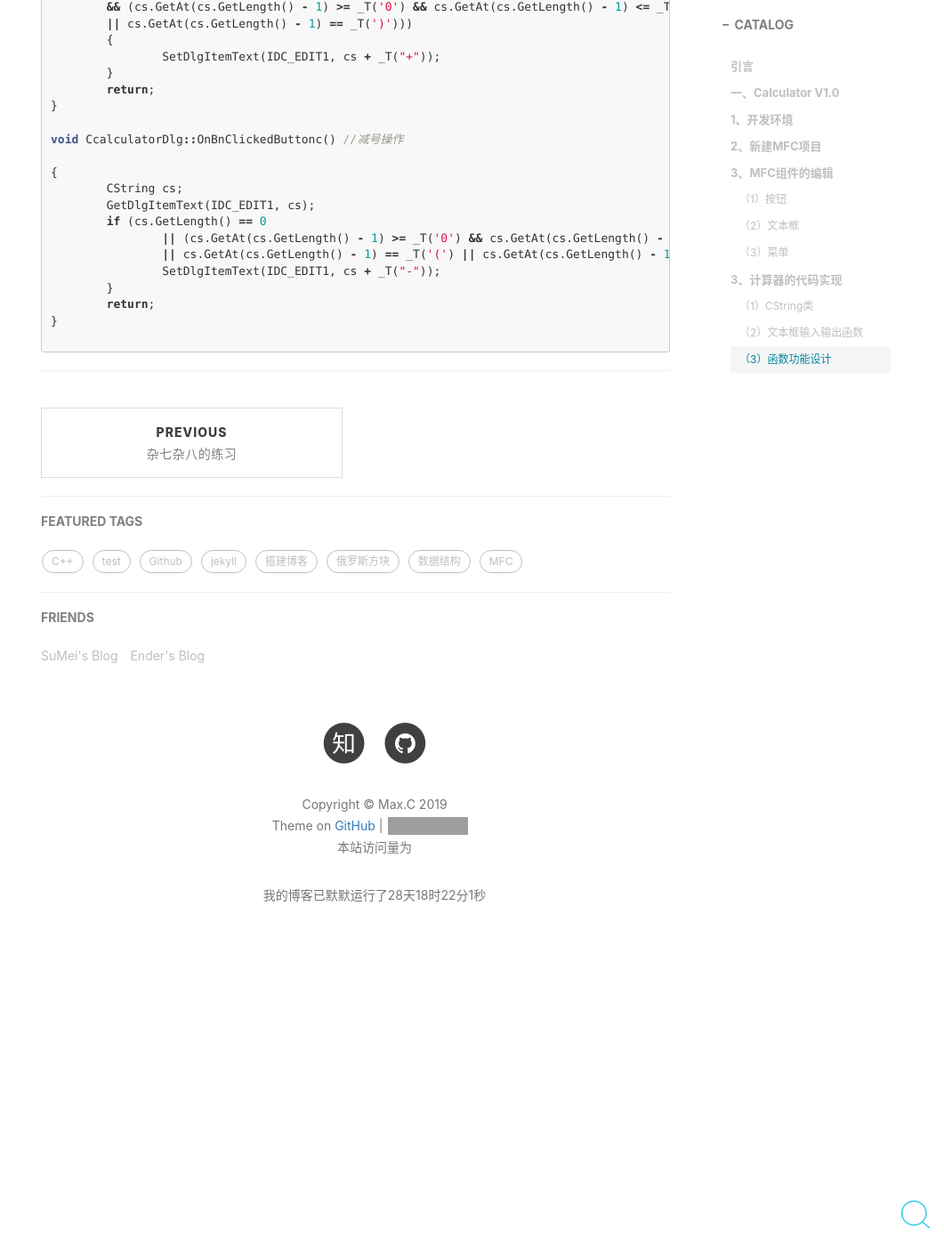
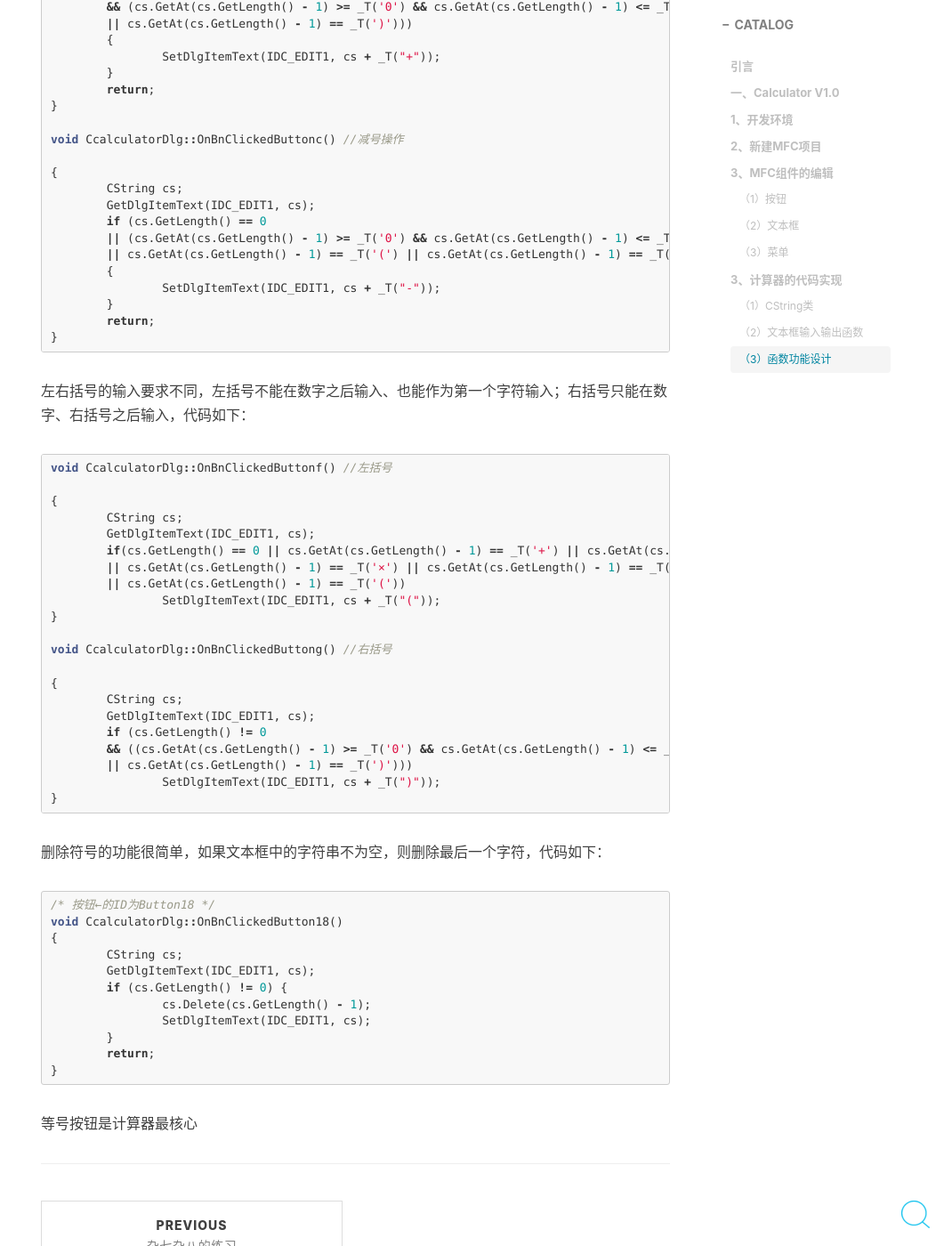
Before and after one commit to 437436999/437436999-coder.github.io, a Jekyll site: the page built from _posts/2019-09-06-Calculator.md, in a window 1280 px wide and 1400 px high, scrolled down 15523 px. Shown: the whole window at 89% size, without its empty margins (219-1280 px from the left). Built offline with Jekyll 4.4.1, drawn with Linux system fonts in a browser that asks for light colours; nearby versions of some CDN libraries; comment, search, counter and statistics services are not loaded; before the commit the page ends 16633 px from its top, so only the background shows below that; some of the changed text lies outside the part shown; grey boxes are pictures that could not be loaded.

Commit message:
Update 2019-09-06-Calculator.md

````diff
--- a/_posts/2019-09-06-Calculator.md
+++ b/_posts/2019-09-06-Calculator.md
@@ -301,15 +301,59 @@ void CcalculatorDlg::OnBnClickedButtonc() //减号操作
 	CString cs;
 	GetDlgItemText(IDC_EDIT1, cs);
 	if (cs.GetLength() == 0
-		|| (cs.GetAt(cs.GetLength() - 1) >= _T('0') && cs.GetAt(cs.GetLength() - 1) <= _T('9'))
-		|| cs.GetAt(cs.GetLength() - 1) == _T('(') || cs.GetAt(cs.GetLength() - 1) == _T(')')) {
+	|| (cs.GetAt(cs.GetLength() - 1) >= _T('0') && cs.GetAt(cs.GetLength() - 1) <= _T('9'))
+	|| cs.GetAt(cs.GetLength() - 1) == _T('(') || cs.GetAt(cs.GetLength() - 1) == _T(')'))
+	{
 		SetDlgItemText(IDC_EDIT1, cs + _T("-"));
 	}
 	return;
 }
-
 ```
 
+左右括号的输入要求不同，左括号不能在数字之后输入、也能作为第一个字符输入；右括号只能在数字、右括号之后输入，代码如下：
 
+```cpp
+void CcalculatorDlg::OnBnClickedButtonf() //左括号
+
+{
+	CString cs;
+	GetDlgItemText(IDC_EDIT1, cs);
+	if(cs.GetLength() == 0 || cs.GetAt(cs.GetLength() - 1) == _T('+') || cs.GetAt(cs.GetLength() - 1) == _T('-')
+	|| cs.GetAt(cs.GetLength() - 1) == _T('×') || cs.GetAt(cs.GetLength() - 1) == _T('÷')
+	|| cs.GetAt(cs.GetLength() - 1) == _T('('))
+		SetDlgItemText(IDC_EDIT1, cs + _T("("));
+}
+
+void CcalculatorDlg::OnBnClickedButtong() //右括号
+
+{
+	CString cs;
+	GetDlgItemText(IDC_EDIT1, cs);
+	if (cs.GetLength() != 0
+	&& ((cs.GetAt(cs.GetLength() - 1) >= _T('0') && cs.GetAt(cs.GetLength() - 1) <= _T('9') )
+	|| cs.GetAt(cs.GetLength() - 1) == _T(')')))
+		SetDlgItemText(IDC_EDIT1, cs + _T(")"));
+}
+```
+
+删除符号的功能很简单，如果文本框中的字符串不为空，则删除最后一个字符，代码如下：
+
+```cpp
+/*
+按钮←的ID为Button18
+*/
+void CcalculatorDlg::OnBnClickedButton18()
+{
+	CString cs;
+	GetDlgItemText(IDC_EDIT1, cs);
+	if (cs.GetLength() != 0) {
+		cs.Delete(cs.GetLength() - 1);
+		SetDlgItemText(IDC_EDIT1, cs);
+	}
+	return;
+}
+```
+
+等号按钮是计算器最核心
 
 ***
````
Also changed, not shown: other parts of _posts/2019-09-06-Calculator.md (+1 -1 lines).
